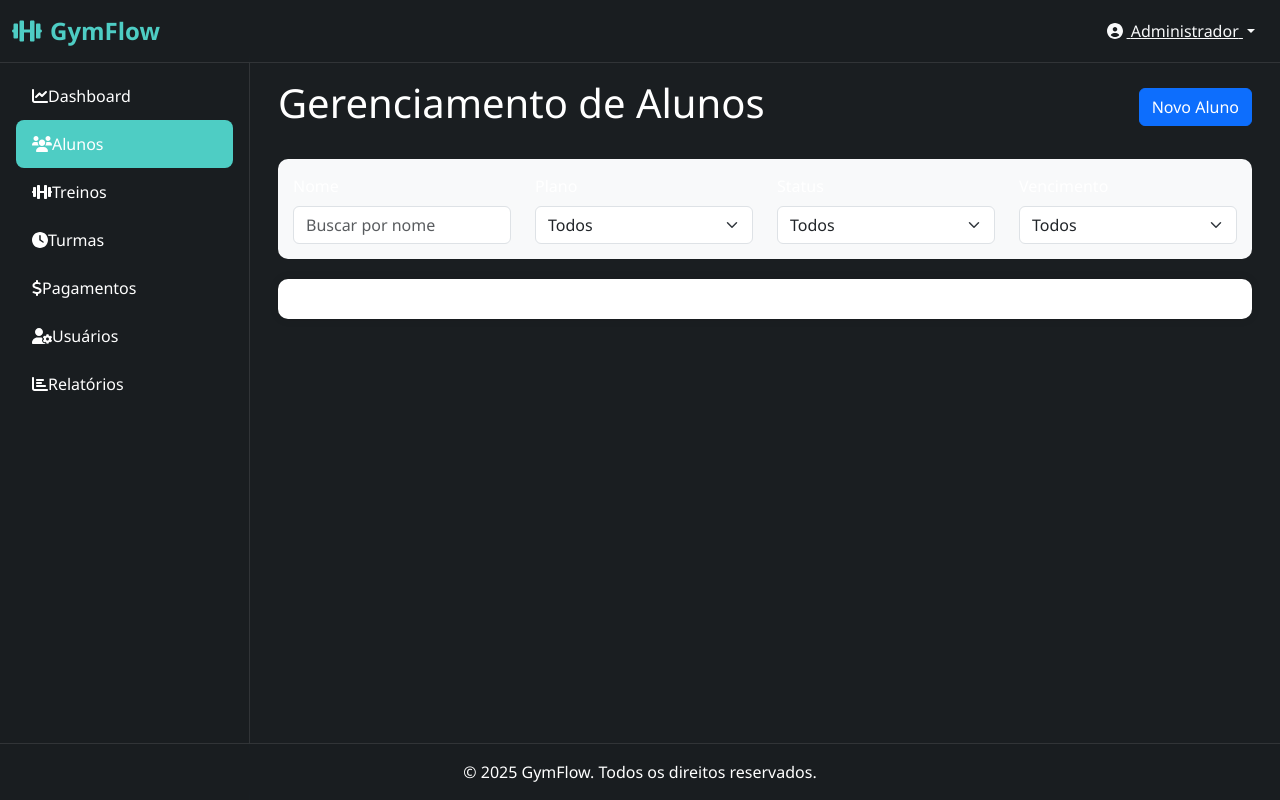
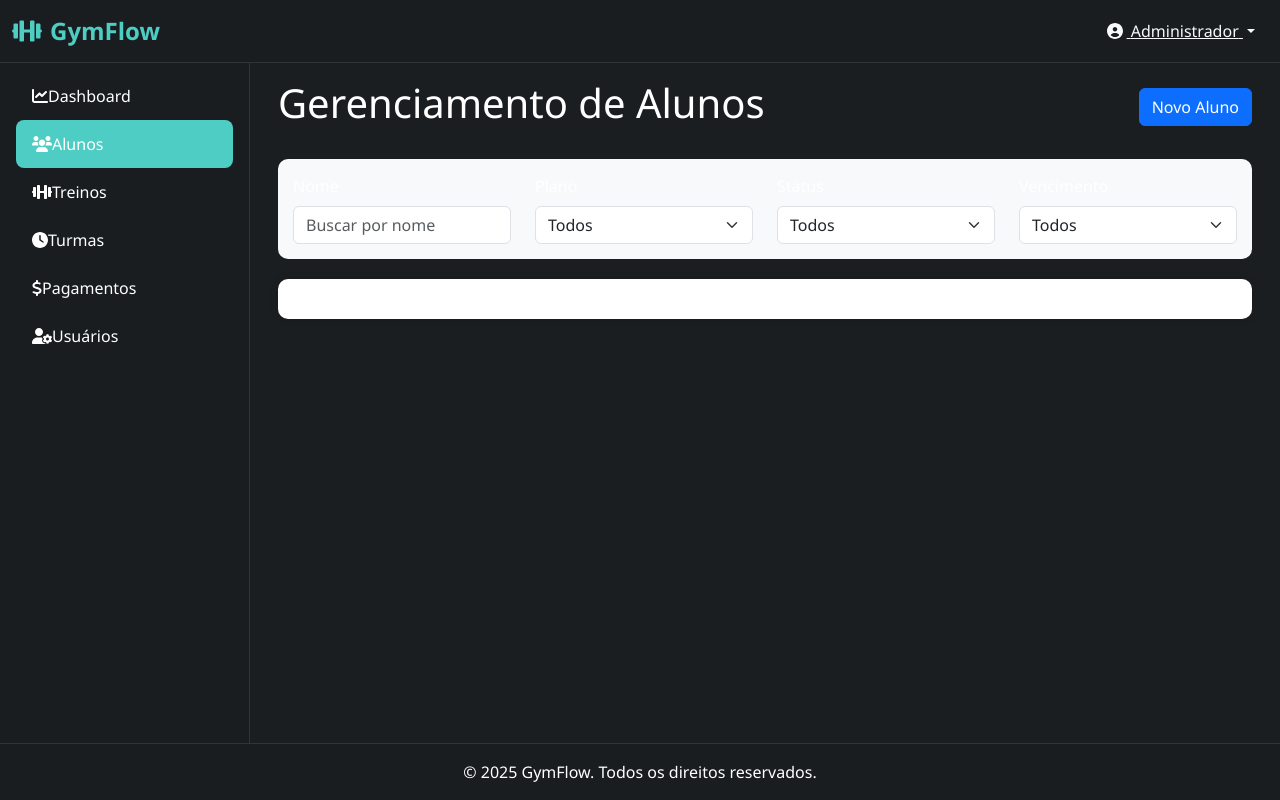
Before and after one commit to KerubinDev/GymFlow, a Flask app: page /alunos in a window 1280 px wide. Run offline with Flask 3, Linux system fonts and the light colour scheme; a user stored in the database is signed in; some libraries are stand-ins or nearby versions.

Commit message:
terminando o programa

```diff
--- a/templates/base.html
+++ b/templates/base.html
@@ -210,10 +210,6 @@
             <a href="{{ url_for('rotas.usuarios') }}" class="sidebar-link {% if request.endpoint == 'rotas.usuarios' %}active{% endif %}">
                 <i class="fas fa-user-cog"></i>Usuários
             </a>
-
-            <a href="{{ url_for('rotas.relatorios') }}" class="sidebar-link {% if request.endpoint == 'rotas.relatorios' %}active{% endif %}">
-                <i class="fas fa-chart-bar"></i>Relatórios
-            </a>
             {% endif %}
         </div>
     </div>
```
